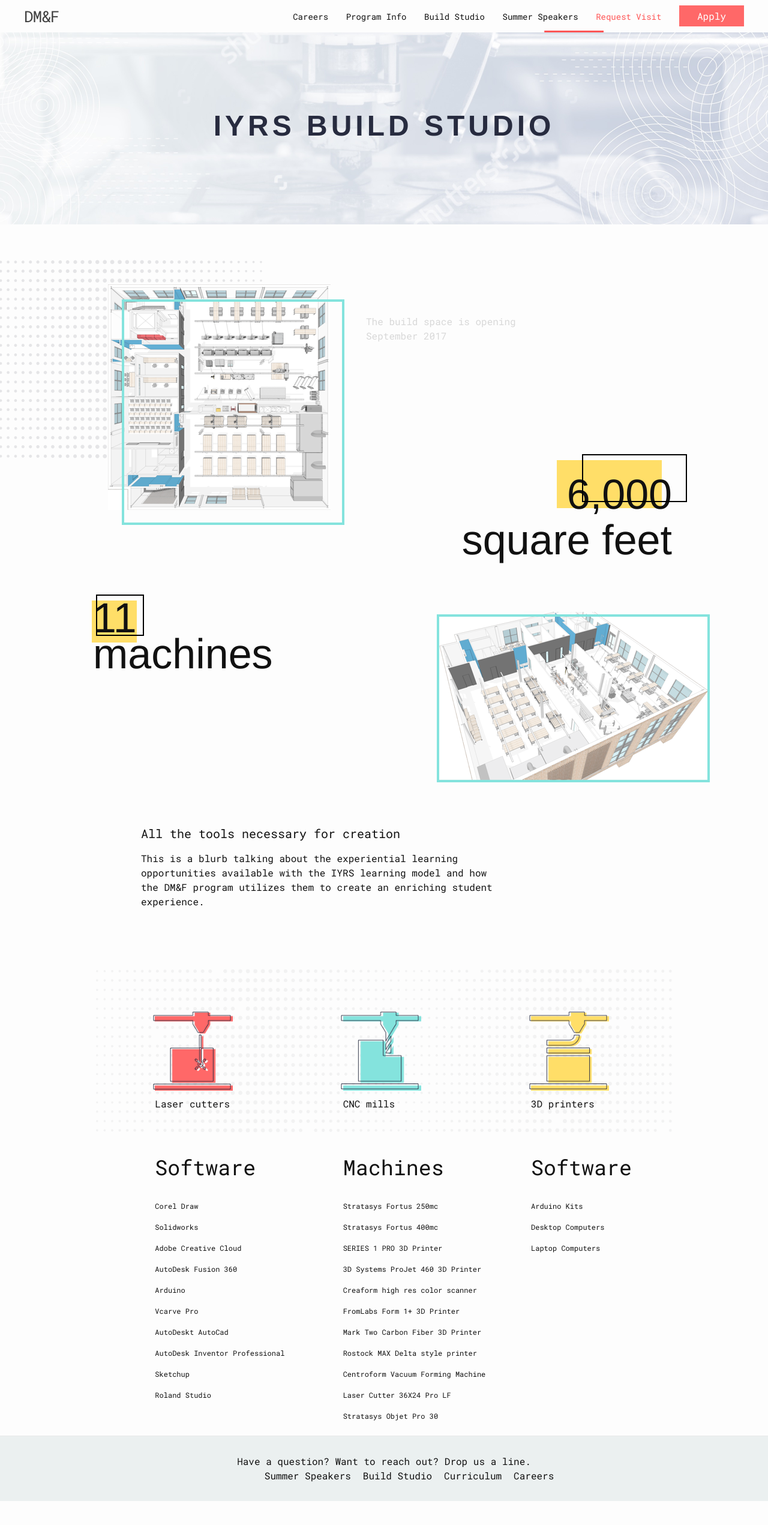
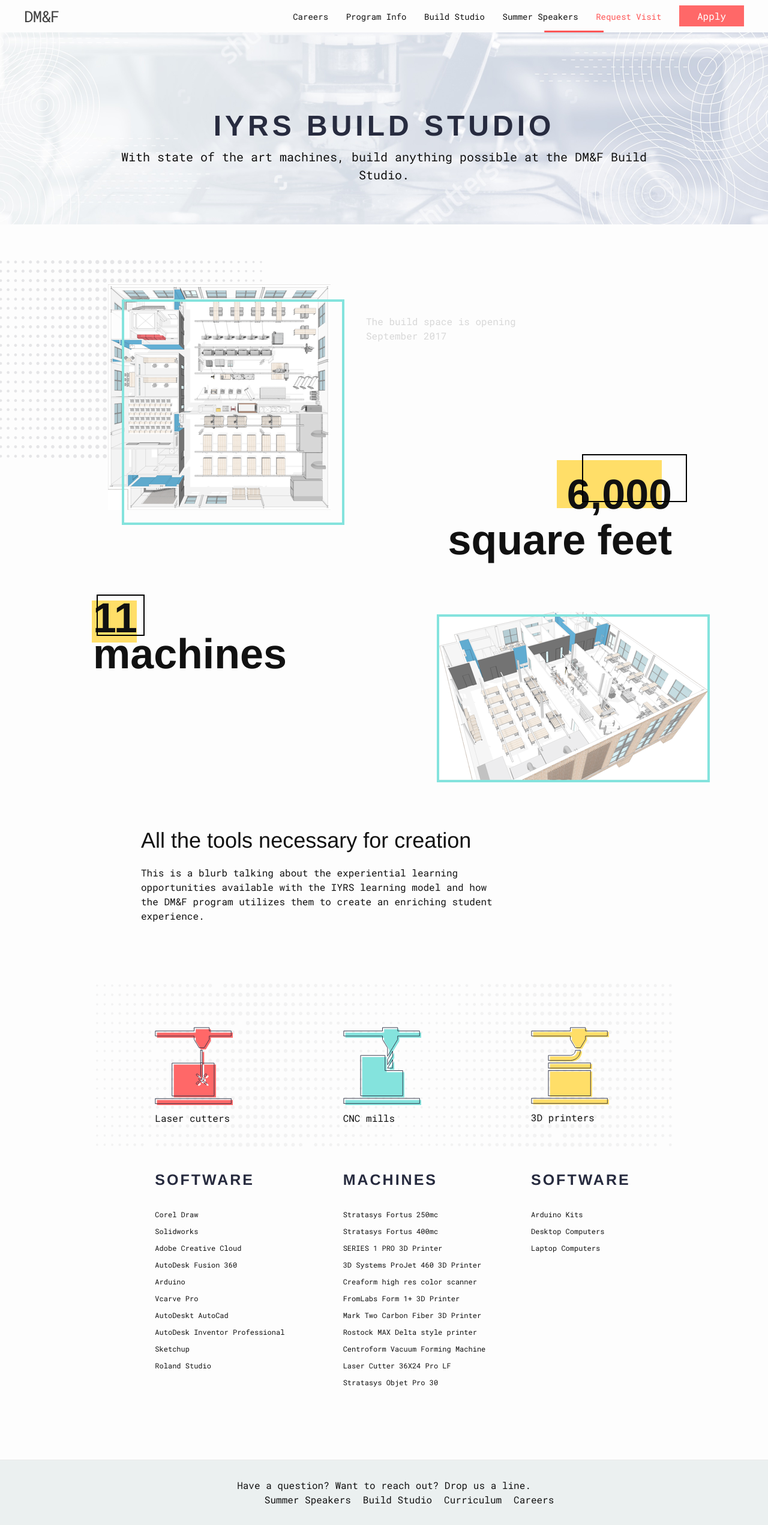
Before and after one commit to jplus-co/iyrs-microsite, a Jekyll site: the page built from studio.md, in a window 1280 px wide. Shown: the whole page at 60% size. Built offline with Jekyll 4.4.1, drawn with Linux system fonts in a browser that asks for light colours; before the commit the page ends 2502 px from its top, so only the background shows below that.

Commit message:
fixed typography on build-studio page, added SVG icons

```diff
--- a/_sass/minima/home.sass
+++ b/_sass/minima/home.sass
@@ -8,11 +8,6 @@
 //   height: auto
 //   width: 100%
 //   z-index: 0
-
-.speaker-img
-  +grid-media($desktop)
-    height: 191px
-    width: 142px
 
 .hero
   width: 100%
--- a/_sass/minima/studio.sass
+++ b/_sass/minima/studio.sass
@@ -43,10 +43,10 @@
 	margin-bottom: 50px
 	margin-top: 25px
 	line-height: 50px
-	+font-face($neuziet, $regular, 50px)
+	+font-face($neuziet, $bold, 50px)
 	+grid-media($desktop)
 		margin-top: -100px
-		+font-face($neuziet, $regular, 70px)
+		+font-face($neuziet, $bold, 70px)
 		text-align: right
 
 
@@ -133,10 +133,10 @@
 	margin-bottom: 50px
 	margin-top: 25px
 	line-height: 30px
-	+font-face($neuziet, $regular, 50px)
+	+font-face($neuziet, $bold, 50px)
 	line-height: 40px
 	+grid-media($desktop)
-		+font-face($neuziet, $regular, 70px)
+		+font-face($neuziet, $bold, 70px)
 		text-align: left
 		+grid-push(0)
 		margin-left: -5px
@@ -184,8 +184,9 @@
 		margin-top: 50px
 
 .tools-for-creation__title
+	+font-face($neuziet, $h3-weight, 36px)
 	+grid-media($desktop)
-		+font-face($h3-family, $h3-weight, 20px)
+		+font-face($neuziet, $h3-weight, 36px)
 
 .machine-options-section
 	margin-top: 100px
@@ -207,14 +208,6 @@
 		+grid-push(1)
 		margin-top: -200px
 
-.laser-cutter__outline
-	margin-left: -155px
-	margin-top: -5px
-	+grid-media($desktop)
-		width: 130px
-		margin-left: -143px
-		margin-top: -5px
-
 .laser-cutter__fill
 	+grid-media($desktop)
 		width: 130px
@@ -233,14 +226,6 @@
 		+grid-push(5)
 		margin-top: -200px
 
-.CNC__outline
-	margin-left: -155px
-	margin-top: -5px
-	+grid-media($desktop)
-		width: 130px
-		margin-left: -143px
-		margin-top: -5px
-
 .CNC__fill
 	+grid-media($desktop)
 		width: 130px
@@ -258,14 +243,6 @@
 		+grid-push(9)
 		margin-top: -200px
 
-.ThreeD-printer__outline
-	margin-left: -155px
-	margin-top: -5px
-	+grid-media($desktop)
-		width: 130px
-		margin-left: -143px
-		margin-top: -5px
-
 .ThreeD-printer__fill
 	+grid-media($desktop)
 		width: 130px
@@ -274,58 +251,58 @@
 	+grid-media($desktop)
 		margin-top: 10px
 
+.tools-container
+	margin-bottom: 100px
+
 //Software List
 .software-list
 	+grid-push(2.5)
 	margin-top: 40px
 	list-style-type: none
-	line-height: 35px
+	line-height: 28px
 	font-size: 12px
 	+grid-media($desktop)
 		+grid-column(4)
 		+grid-push(1)
-		line-height: 35px
+		line-height: 28px
 
 .software-list__title
 	font-size: 25px
 	+grid-media($desktop)
 		margin-bottom: 30px
-		font-size: 35px
 
 //Machines List
 .machines-list
 	+grid-push(2.5)
 	margin-top: 40px
 	list-style-type: none
-	line-height: 35px
+	line-height: 28px
 	font-size: 12px
 	+grid-media($desktop)
 		+grid-column(4)
 		margin-top: 40px
 		list-style-type: none
-		line-height: 35px
+		line-height: 28px
 
 .machines-list__title
 	font-size: 25px
 	+grid-media($desktop)
 		margin-bottom: 30px
-		font-size: 35px
 
 //Electronics List
 .electronics-list
 	+grid-push(2.5)
 	margin-top: 40px
 	list-style-type: none
-	line-height: 35px
+	line-height: 28px
 	font-size: 12px
 	+grid-media($desktop)
 		+grid-column(3)
 		margin-top: 40px
 		list-style-type: none
-		line-height: 35px
+		line-height: 28px
 
 .electronics-list__title
 	font-size: 25px
 	+grid-media($desktop)
 		margin-bottom: 30px
-		font-size: 35px
--- a/studio.md
+++ b/studio.md
@@ -3,6 +3,7 @@ layout: page
 title: IYRS Build Studio
 link-name: Build Studio
 permalink: /studio/
+subtitle: With state of the art machines, build anything possible at the DM&F Build Studio.
 ---
 
 <div class="grid-container square-feet-section">
@@ -46,28 +47,26 @@ permalink: /studio/
 	<img class="large_dot_bg" src="../img/large_dot_bg.png">
 	<div class="grid-container">
 		<div class="laser-cutter">
-			<img class="laser-cutter__fill" src="../img/laser_fill.png" />
-			<img class="laser-cutter__outline" src="../img/laser_outline.png"/>
+			<img class="laser-cutter__fill" src="../img/laser-cutter-icon.svg" />
 			<h4 class="laser-cutter__title">Laser cutters</h4>
 		</div>
 
 		<div class="CNC">
-			<img class="CNC__fill" src="../img/CNC_fill.png" />
-			<img class="CNC__outline" src="../img/CNC_outline.png"/>
+			<img class="CNC__fill" src="../img/cnc-icon.svg" />
 			<h4 class="CNC__title">CNC mills</h4>
 		</div>
 
 		<div class="ThreeD-printer">
-			<img class="ThreeD-printer__fill" src="../img/3D_fill.png" />
-			<img class="ThreeD-printer__outline" src="../img/3D_outline.png"/>
+			<img class="ThreeD-printer__fill" src="../img/3d-printer-icon.svg" />
 			<h4 class="ThreeD-printer__title">3D printers</h4>
 		</div>
 	</div>
 </div>
 
+<div class="tools-container">
 <div class="grid-container">
 	<ul class="software-list">
-		<h1 class="software-list__title">Software</h1>
+		<h1 class="software-list__title sub-header-1">Software</h1>
 		<li>Corel Draw</li>
 		<li>Solidworks</li>
 		<li>Adobe Creative Cloud</li>
@@ -81,7 +80,7 @@ permalink: /studio/
 	</ul>
 
 	<ul class="machines-list">
-		<h1 class="machines-list__title">Machines</h1>
+		<h1 class="machines-list__title sub-header-1">Machines</h1>
 		<li>Stratasys Fortus 250mc</li>
 		<li>Stratasys Fortus 400mc</li>
 		<li>SERIES 1 PRO 3D Printer</li>
@@ -96,9 +95,10 @@ permalink: /studio/
 	</ul>
 
 	<ul class="electronics-list">
-		<h1 class="electronics-list__title">Software</h1>
+		<h1 class="electronics-list__title sub-header-1">Software</h1>
 		<li>Arduino Kits</li>
 		<li>Desktop Computers</li>
 		<li>Laptop Computers</li>
 	</ul>
+	</div>
 </div>
```
Also changed, not shown: img/3d-printer-icon.svg (added), img/cnc-icon.svg (added), img/laser-cutter-icon.svg (added).
